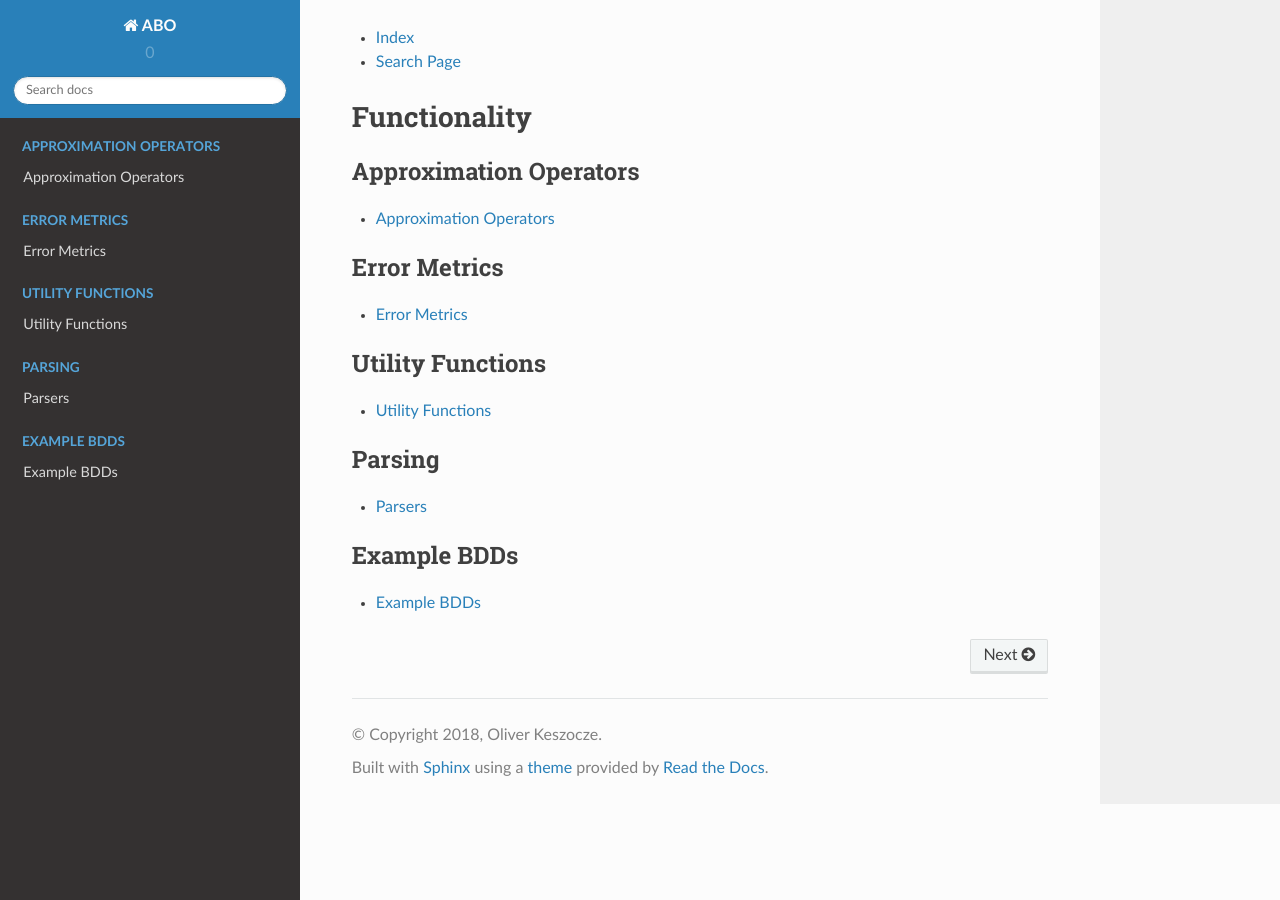
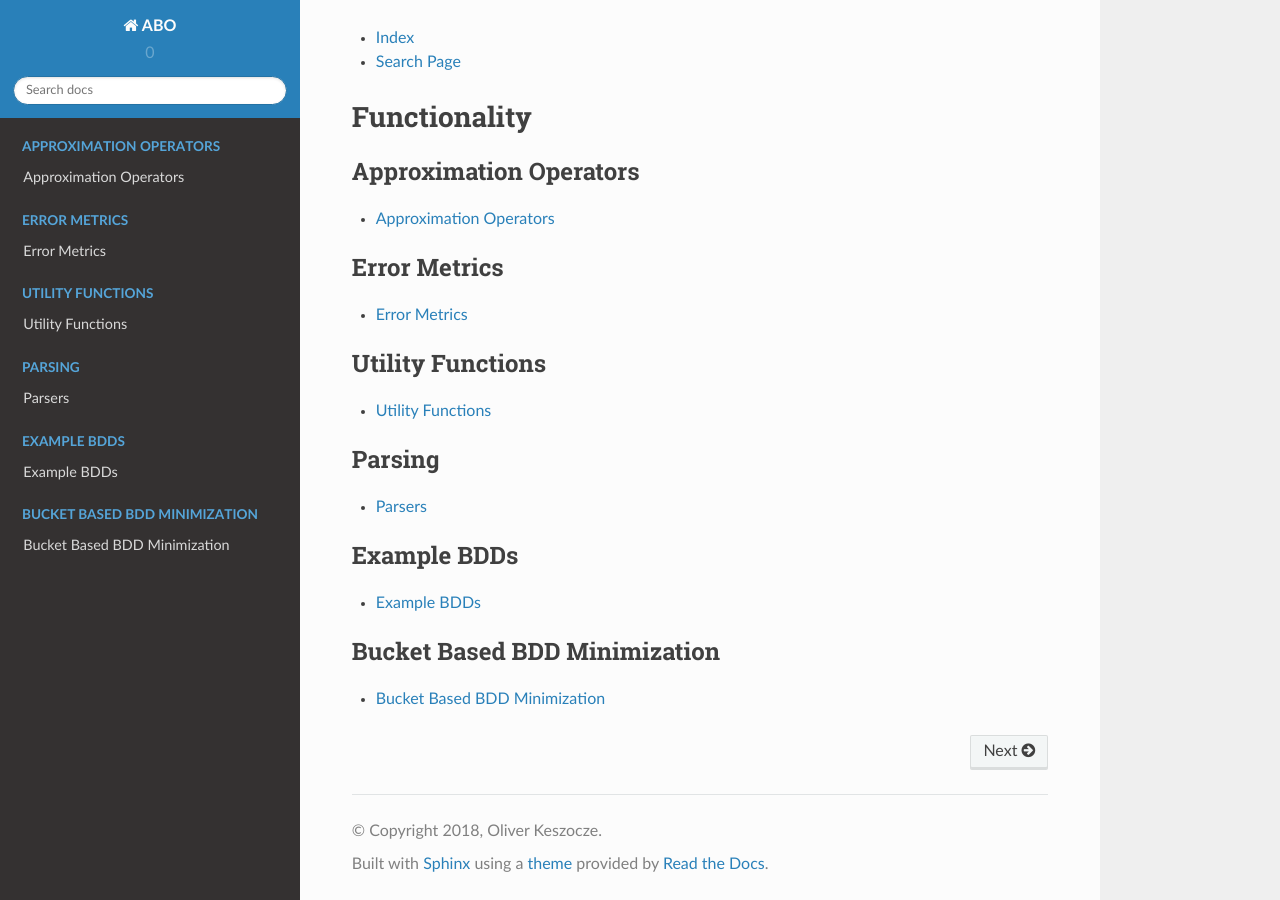
Before and after one commit to keszocze/abo, a Sphinx documentation site: the page built from docs/index.rst, in a window 1280 px wide and 900 px high, scrolled down 1175 px. Built offline with Sphinx 7.4.7 and the Read the Docs theme 2.0.0, drawn with Linux system fonts in a browser that asks for light colours.

Commit message:
Add a minimization entry for the bucket based minimization

```diff
--- a/docs/index.rst
+++ b/docs/index.rst
@@ -92,3 +92,9 @@ Functionality
    :caption: Example BDDs
 
    example_bdds
+
+.. toctree::
+   :maxdepth: 2
+   :caption: Bucket Based BDD Minimization
+
+   minimization
--- /dev/null
+++ b/docs/minimization.rst
@@ -0,0 +1,7 @@
+Bucket Based BDD Minimization
+=============================
+
+A procedure to greedily minimize functions represented as BDDs and various helper functions.
+
+.. doxygennamespace:: abo::minimization
+	:members:
```
